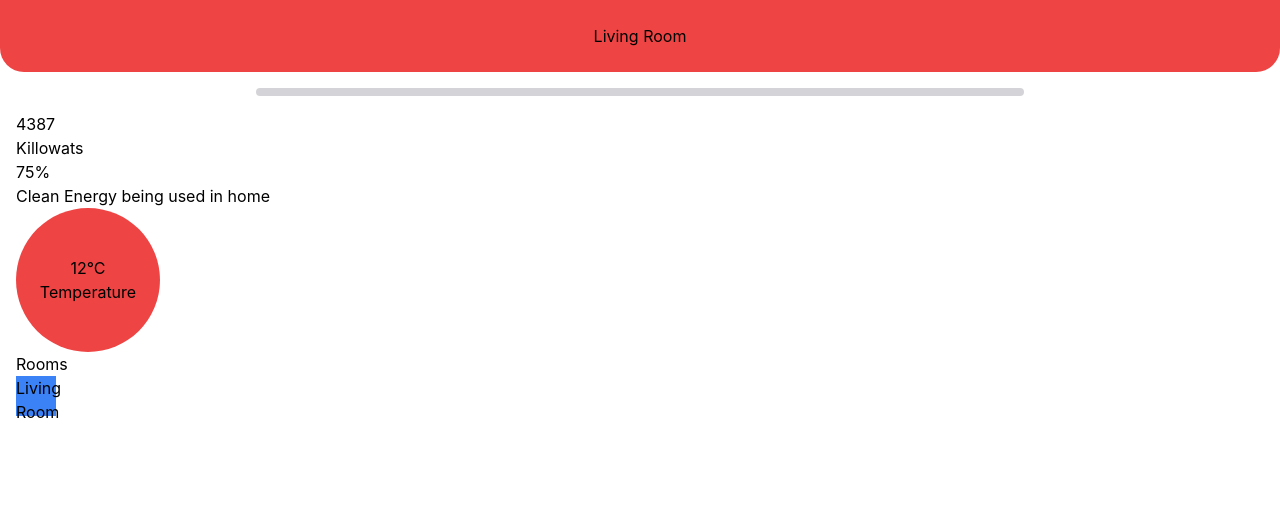
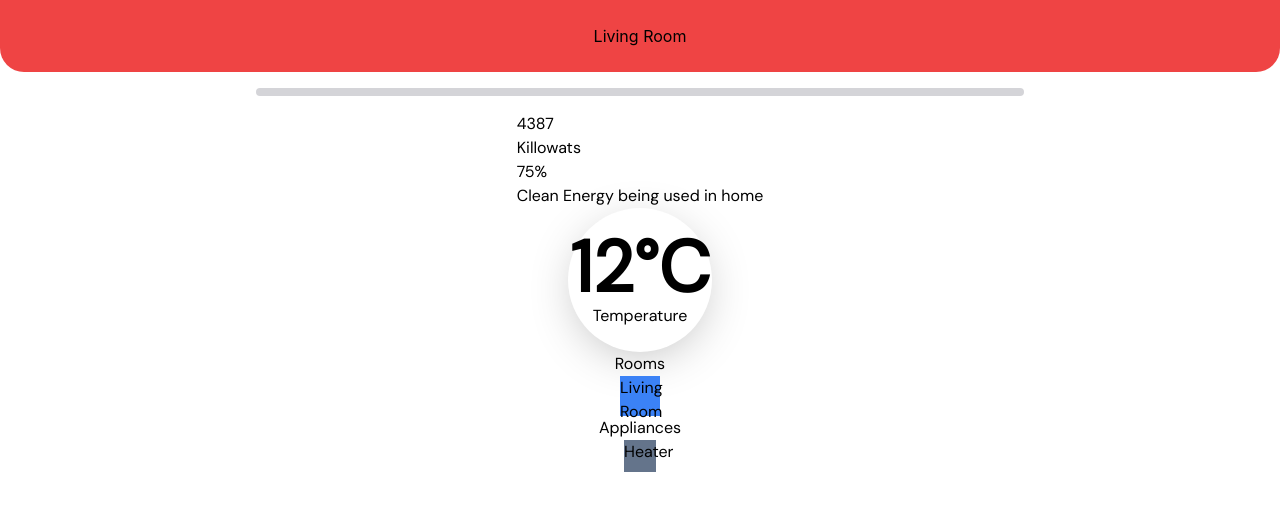
Before and after one commit to TheGraphVertices/Frontend, a React (Create React App) app: page / in a window 1280 px wide. Shown: the top 510 px of the page. Built offline with nearby package versions, Linux system fonts and the light colour scheme.

Commit message:
Added appliances button, Added font

```diff
--- a/public/index.html
+++ b/public/index.html
@@ -10,6 +10,9 @@
       content="Web site created using create-react-app"
     />
     <link rel="apple-touch-icon" href="%PUBLIC_URL%/logo192.png" />
+    <link rel="preconnect" href="https://fonts.googleapis.com">
+    <link rel="preconnect" href="https://fonts.gstatic.com" crossorigin>
+    <link href="https://fonts.googleapis.com/css2?family=DM+Sans&display=swap" rel="stylesheet">
     <!--
       manifest.json provides metadata used when your web app is installed on a
       user's mobile device or desktop. See https://developers.google.com/web/fundamentals/web-app-manifest/
--- /dev/null
+++ b/src/components/ApplianceButton.jsx
@@ -0,0 +1,12 @@
+import {useState} from "react"
+
+function ApplianceButton({ name }){
+  const [clicked, setClicked] = useState(false)
+
+  return(
+	<div onClick={() => {setClicked(!clicked)}} className={`${clicked ? "bg-red-500" : "bg-slate-500"} h-8 w-8`}>
+	  <h2>{name}</h2>
+	</div>
+  )
+}
+export default ApplianceButton
--- a/src/components/Stats.jsx
+++ b/src/components/Stats.jsx
@@ -1,9 +1,10 @@
 import RoomButton from "./RoomButton"
 import Temperature from "./Temperature"
+import ApplianceButton from "./ApplianceButton"
 
 function Stats(){
   return(
-	<section className="px-4">
+	<section className="px-4 font-body flex items-center flex-col">
 	  <div>
 		<div>
 		  <h2>4387</h2>
@@ -16,7 +17,13 @@ function Stats(){
 	  </div>
 	  <Temperature />
 	  <h2>Rooms</h2>
-	  <RoomButton name="Living Room"/>
+	  <div>
+	    <RoomButton name="Living Room"/>
+	  </div>
+	  <h2>Appliances</h2>
+	  <div>
+	    <ApplianceButton name="Heater" />
+	  </div>
 	</section>
   )
 
--- a/src/components/Temperature.jsx
+++ b/src/components/Temperature.jsx
@@ -1,8 +1,8 @@
 function Temperature(){
   return(
-	<div className="bg-red-500 rounded-full p-4 w-36 h-36 flex justify-center items-center flex-column text-center">
+	<div className="bg-white rounded-full p-4 w-36 h-36 flex justify-center items-center flex-column text-center shadow-[0px_10px_50px_-12px_rgb(0,0,0,0.3)]">
       <div>
-        <h1>12°C</h1>
+        <h1 className="text-7xl font-extrabold">12°C</h1>
         <h2>Temperature</h2>
       </div>
     </div>
--- a/tailwind.config.js
+++ b/tailwind.config.js
@@ -4,7 +4,11 @@ module.exports = {
     "./src/**/*.{js,jsx,ts,tsx}",
   ],
   theme: {
-    extend: {},
+    extend: {
+      fontFamily: {
+        "body": ["DM Sans"],
+      },
+    },
   },
   plugins: [],
 }
```
